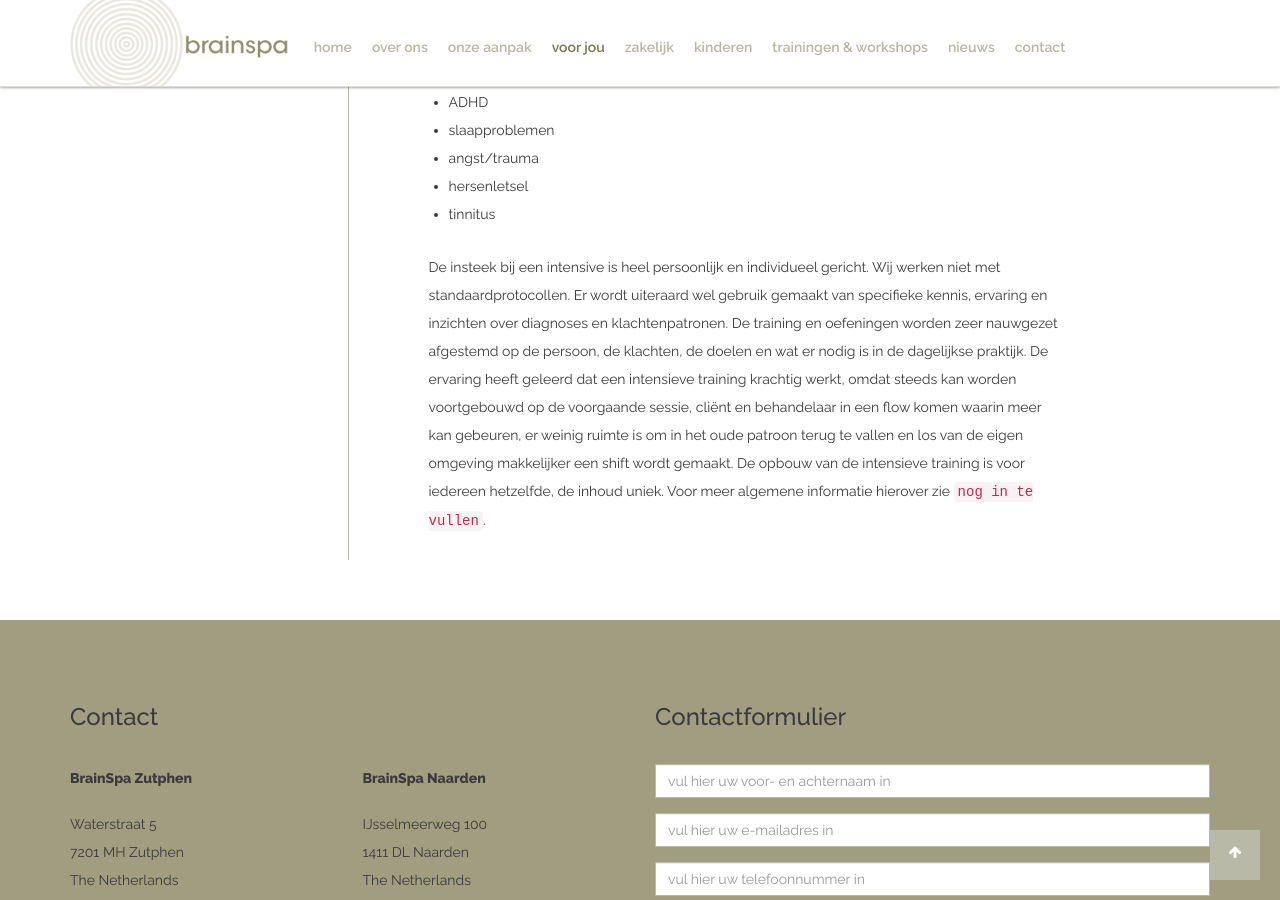
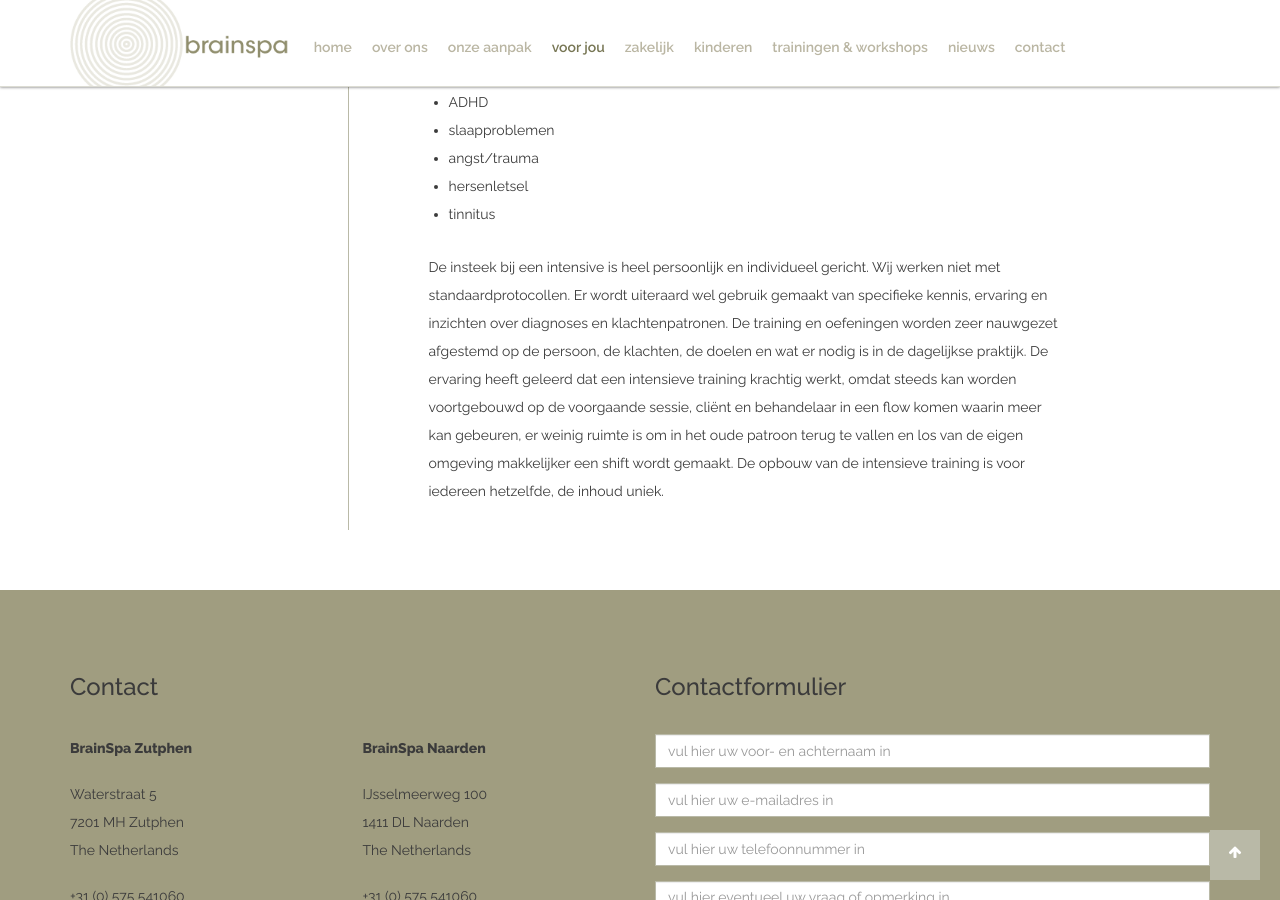
Before and after one commit to dveninga/brainspa, a Jekyll site: the page built from voor-jou/intensive.md, in a window 1280 px wide and 900 px high, scrolled down 527 px. Built offline with Jekyll 4.4.1, drawn with Linux system fonts in a browser that asks for light colours.

Commit message:
Updated intensive.md

```diff
--- a/voor-jou/intensive.md
+++ b/voor-jou/intensive.md
@@ -17,4 +19,4 @@ Wij hebben veel kennis en ervaring omtrent behandeling/training van mensen met o
 * hersenletsel
 * tinnitus
 
-De insteek bij een intensive is heel persoonlijk en individueel gericht. Wij werken niet met standaardprotocollen. Er wordt uiteraard wel gebruik gemaakt van specifieke kennis, ervaring en inzichten over diagnoses en klachtenpatronen. De training en oefeningen worden zeer nauwgezet afgestemd op de persoon, de klachten, de doelen en wat er nodig is in de dagelijkse praktijk. De ervaring heeft geleerd dat een intensieve training krachtig werkt, omdat steeds kan worden voortgebouwd op de voorgaande sessie, cliënt en behandelaar in een flow komen waarin meer kan gebeuren, er weinig ruimte is om in het oude patroon terug te vallen en los van de eigen omgeving makkelijker een shift wordt gemaakt. De opbouw van de intensieve training is voor iedereen hetzelfde, de inhoud uniek. Voor meer algemene informatie hierover zie `nog in te vullen`.
+De insteek bij een intensive is heel persoonlijk en individueel gericht. Wij werken niet met standaardprotocollen. Er wordt uiteraard wel gebruik gemaakt van specifieke kennis, ervaring en inzichten over diagnoses en klachtenpatronen. De training en oefeningen worden zeer nauwgezet afgestemd op de persoon, de klachten, de doelen en wat er nodig is in de dagelijkse praktijk. De ervaring heeft geleerd dat een intensieve training krachtig werkt, omdat steeds kan worden voortgebouwd op de voorgaande sessie, cliënt en behandelaar in een flow komen waarin meer kan gebeuren, er weinig ruimte is om in het oude patroon terug te vallen en los van de eigen omgeving makkelijker een shift wordt gemaakt. De opbouw van de intensieve training is voor iedereen hetzelfde, de inhoud uniek.
```
Also changed, not shown: other parts of voor-jou/intensive.md (+3 -1 lines).
